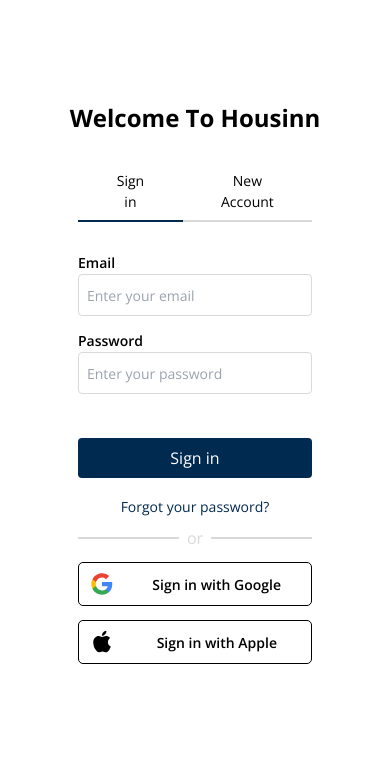
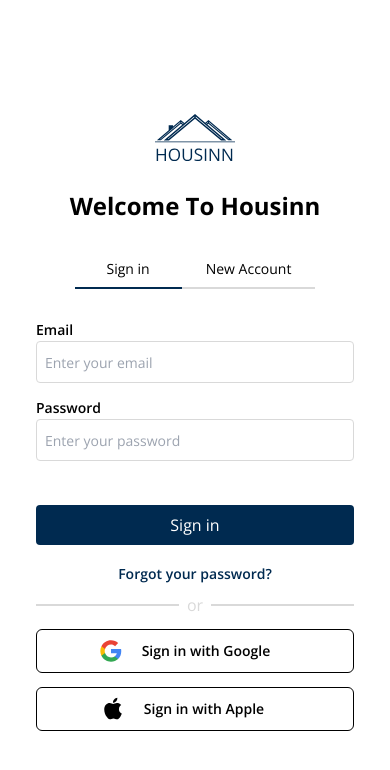
Before and after one commit to colloidOS/Housinn-for-Website, a Next.js app: page /auth in a window 390 px wide. Shown: the top 770 px of the page. Built offline with nearby package versions, Linux system fonts and the light colour scheme.

Commit message:
Refactor: Improved the auth page responsiveness

```diff
--- a/src/app/auth/page.tsx
+++ b/src/app/auth/page.tsx
@@ -7,9 +7,12 @@ import { toast, ToastContainer } from "react-toastify";
 import "react-toastify/dist/ReactToastify.css";
 import { useRouter } from "next/navigation";
 import { ClipLoader } from "react-spinners";
+import { signInFields, newAccountFields, accountTypes } from "@/data/auth";
 import Apple from "../../../public/icons/apple.svg";
 import Google from "../../../public/icons/google.svg";
 import api from "../../lib/api"; // Ensure you have your API module correctly configured
+import { TailSpin } from "react-loader-spinner";
+import Logo from "../../../public/icons/Logo.svg";
 
 const AuthPage = () => {
   const [isSignIn, setIsSignIn] = useState(true);
@@ -71,82 +74,24 @@ const AuthPage = () => {
     }
   };
 
-  const signInFields = [
-    {
-      id: "signin-email",
-      name: "email",
-      type: "email",
-      placeholder: "Enter your email",
-      label: "Email",
-    },
-    {
-      id: "signin-password",
-      name: "password",
-      type: "password",
-      placeholder: "Enter your password",
-      label: "Password",
-    },
-  ];
-
-  const newAccountFields = [
-    {
-      id: "first-name",
-      name: "firstName",
-      type: "text",
-      placeholder: "Enter your first name",
-      label: "First name",
-    },
-    {
-      id: "last-name",
-      name: "lastName",
-      type: "text",
-      placeholder: "Enter your last name",
-      label: "Last name",
-    },
-    {
-      id: "signup-email",
-      name: "email",
-      type: "email",
-      placeholder: "Enter your email",
-      label: "Email",
-    },
-    {
-      id: "signup-password",
-      name: "password",
-      type: "password",
-      placeholder: "Create password",
-      label: "Password",
-    },
-  ];
-
-  const accountTypes = [
-    { id: "account-type-individual", value: "Individual", label: "Individual" },
-    {
-      id: "account-type-property-owner",
-      value: "Property Owner",
-      label: "Property Owner",
-    },
-    { id: "account-type-agent", value: "Agent", label: "Agent" },
-    {
-      id: "account-type-property-developer",
-      value: "Property Developer",
-      label: "Property Developer",
-    },
-  ];
   return (
     <div className="relative flex w-full">
       <ToastContainer />
       <div
-        className="sticky top-0 hidden w-1/2 h-screen bg-center bg-no-repeat bg-cover xl:flex"
+        className="sticky top-0 hidden w-1/2 h-screen bg-center bg-no-repeat bg-cover xl:flex justify-center items-start pt-9"
         style={{ backgroundImage: `url('/images/sign-in.png')` }}
-      ></div>
+      >
+        <Image src={Logo} alt="Housinn logo" width={80} height={48} />
+      </div>
 
-      <div className="flex flex-col items-center h-screen xl:h-full justify-center w-full xl:w-1/2">
-        <div className="flex flex-col gap-7 px-[65px] pt-[62px] pb-[8.75rem] text-center xl:px-[7.125rem] xl:pt-9">
+      <div className="flex flex-col gap-7 xl:pb-36  text-center px-6 md:px-48 lg:px-56 xl:px-28 xl:pt-9 xl:items-center h-screen xl:h-full justify-center w-full xl:w-1/2">
+        <div className="flex justify-center items-center xl:hidden">
+          <Image src={Logo} alt="Housinn logo" width={80} height={48} />
+        </div>{" "}
         <h1 className="text-2xl font-bold">Welcome To Housinn</h1>
-          <div className="flex justify-center w-full px-[13px]">
+        <div className="flex justify-center w-full px-3">
           <button
-              className={`px-8 py-2 text-[14px] border-b-2 focus:outline-none ${
+            className={`px-8 py-2 text-[0.875rem] border-b-2 focus:outline-none ${
               isSignIn ? "border-primary" : "border-white-300"
             }`}
             onClick={toggleView}
@@ -154,7 +99,7 @@ const AuthPage = () => {
             Sign in
           </button>
           <button
-              className={`px-6 py-2 text-[14px] border-b-2 focus:outline-none ${
+            className={`px-6 py-2 text-[0.875rem] border-b-2 focus:outline-none ${
               !isSignIn ? "border-primary" : "border-white-300"
             }`}
             onClick={toggleView}
@@ -162,16 +107,13 @@ const AuthPage = () => {
             New Account
           </button>
         </div>
-          <form
-            className="px-[13px] flex flex-col w-full"
-            onSubmit={handleSubmit}
-          >
+        <form className="px-3 flex flex-col w-full" onSubmit={handleSubmit}>
           {isSignIn ? (
             signInFields.map((field) => (
               <div key={field.id} className="mb-3 text-left">
                 <label
                   htmlFor={field.id}
-                    className="text-[14px] font-semibold"
+                  className="text-[0.875rem] font-semibold"
                 >
                   {field.label}
                 </label>
@@ -180,7 +122,8 @@ const AuthPage = () => {
                   name={field.name}
                   type={field.type}
                   placeholder={field.placeholder}
-                    className="w-full px-2 py-2 placeholder:text-[14px] border border-white-300 rounded focus:outline-none"
+                  required
+                  className="w-full px-2 py-2 placeholder:text-[0.875rem] border border-white-300 rounded focus:outline-none"
                 />
               </div>
             ))
@@ -190,7 +133,7 @@ const AuthPage = () => {
                 <div key={field.id} className="mb-3 text-left">
                   <label
                     htmlFor={field.id}
-                      className="text-[14px] font-semibold"
+                    className="text-[0.875rem] font-semibold"
                   >
                     {field.label}
                   </label>
@@ -199,23 +142,25 @@ const AuthPage = () => {
                     name={field.name}
                     type={field.type}
                     placeholder={field.placeholder}
-                      className="w-full px-2 py-2 placeholder:text-[14px] border border-white-300 rounded focus:outline-none"
+                    required
+                    className="w-full px-2 py-2 placeholder:text-[0.875rem] border border-white-300 rounded focus:outline-none"
                   />
                 </div>
               ))}
               <div className="pt-3">
-                  <p className="text-[14px] font-semibold">Account Type</p>
+                <p className="text-[0.875rem] font-semibold">Account Type</p>
                 <div className="grid grid-cols-2 grid-rows-2 mt-2">
                   {accountTypes.map((type) => (
                     <label
                       key={type.id}
-                        className="flex items-center gap-1 text-[14px]"
+                      className="flex items-center gap-1 text-[0.875rem]"
                     >
                       <input
                         type="radio"
                         id={type.id}
                         name="userType"
                         value={type.value}
+                        required
                       />
                       {type.label}
                     </label>
@@ -229,7 +174,16 @@ const AuthPage = () => {
             disabled={loading}
           >
             {loading ? (
-                <ClipLoader color="#fff" size={20} />
+             <div className="flex justify-center items-center">
+               <TailSpin
+                visible={true}
+                height="20"
+                width="20"
+                color="#fff"
+                ariaLabel="tail-spin-loading"
+                radius="1"
+              />
+             </div>
             ) : isSignIn ? (
               "Sign in"
             ) : (
@@ -238,38 +192,44 @@ const AuthPage = () => {
           </button>
           {isSignIn && (
             <div className="mb-2 text-center">
-                <a href="#" className="text-[14px] text-primary">
+              <a
+                href="#"
+                className="text-[0.875rem] font-semibold text-primary"
+              >
                 Forgot your password?
               </a>
             </div>
           )}
           <div className="flex items-center justify-center gap-2 text-white-300">
-              <div className="flex-1 border-[1px] border-white-300"></div>
+            <div className="flex-1 border border-white-300"></div>
             or
-              <div className="flex-1 border-[1px] border-white-300"></div>
+            <div className="flex-1 border border-white-300"></div>
           </div>
-            <div className="flex flex-col w-full gap-[14px] pt-3">
-              <div className="flex items-center justify-between px-[7.6px] py-[6px] pr-[30px] border-[1px] rounded-[5px]">
+          <div className="flex flex-col w-full gap-[0.875rem] pt-3">
+            <div className="flex items-center  justify-center space-x-4 px-2 py-[0.375rem] pr-8 border rounded-md">
               <Image
                 src={Google}
                 width={30}
                 height={30}
                 alt="Sign in with Google"
               />
-                <p className="text-[14px] font-semibold">Sign in with Google</p>
+              <p className="text-[0.875rem] font-semibold">
+                Sign in with Google
+              </p>
             </div>
-              <div className="flex items-center justify-between px-[7.6px] py-[6px] pr-[34px] border-[1px] rounded-[5px]">
+            <div className="flex items-center justify-center space-x-4 px-2 py-[0.375rem] pr-9 border rounded-md">
               <Image
                 src={Apple}
                 width={30}
                 height={30}
                 alt="Sign in with Apple"
               />
-                <p className="text-[14px] font-semibold">Sign in with Apple</p>
+              <p className="text-[0.875rem] font-semibold">
+                Sign in with Apple
+              </p>
             </div>
           </div>
         </form>
-        </div>
       </div>
     </div>
   );
--- /dev/null
+++ b/src/data/auth.ts
@@ -0,0 +1,62 @@
+export const signInFields = [
+    {
+      id: "signin-email",
+      name: "email",
+      type: "email",
+      placeholder: "Enter your email",
+      label: "Email",
+    },
+    {
+      id: "signin-password",
+      name: "password",
+      type: "password",
+      placeholder: "Enter your password",
+      label: "Password",
+    },
+  ];
+
+  export const newAccountFields = [
+    {
+      id: "first-name",
+      name: "firstName",
+      type: "text",
+      placeholder: "Enter your first name",
+      label: "First name",
+    },
+    {
+      id: "last-name",
+      name: "lastName",
+      type: "text",
+      placeholder: "Enter your last name",
+      label: "Last name",
+    },
+    {
+      id: "signup-email",
+      name: "email",
+      type: "email",
+      placeholder: "Enter your email",
+      label: "Email",
+    },
+    {
+      id: "signup-password",
+      name: "password",
+      type: "password",
+      placeholder: "Create password",
+      label: "Password",
+    },
+  ];
+
+  export const accountTypes = [
+    { id: "account-type-individual", value: "Individual", label: "Individual" },
+    {
+      id: "account-type-property-owner",
+      value: "Property Owner",
+      label: "Property Owner",
+    },
+    { id: "account-type-agent", value: "Agent", label: "Agent" },
+    {
+      id: "account-type-property-developer",
+      value: "Property Developer",
+      label: "Property Developer",
+    },
+  ];
```
Lines whose indentation alone changed are shown as unchanged.
